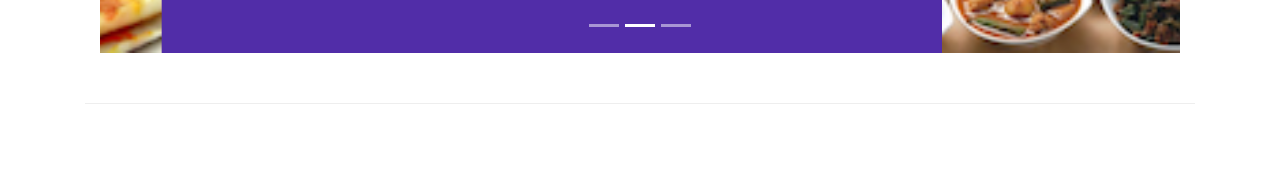
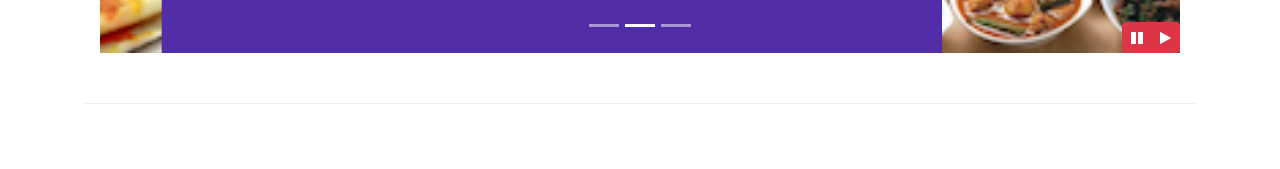
Before and after one commit to josecolli/confusion, a website: page index.html in a window 1280 px wide. Shown: the part 631-800 px from the top of the page. Drawn offline with nearby package versions, Linux system fonts and the light colour scheme.

Commit message:
Bootstrap JQuery added

```diff
--- a/css/styles.css
+++ b/css/styles.css
@@ -62,3 +62,10 @@ the min-height property has no effect.
                     left: 0;
                     min-height: 300px;
                     }
+
+                    #carouselButton {
+                        right:0px;
+                        position: absolute;
+                        bottom: 0px;
+                        z-index: 1;
+                        }
--- a/index.html
+++ b/index.html
@@ -304,6 +304,17 @@
                     </a>
                     <!--L/R Controls END-->
 
+                    <!--Carousel Control Buttons-->
+                    <div class="btn-group" id="carouselButton">
+                        <button class="btn btn-danger btn-sm" id="carousel-pause">
+                            <span class="fa fa-pause"></span>
+                        </button>
+                        <button class="btn btn-danger btn-sm" id="carousel-play">
+                            <span class="fa fa-play"></span>
+                        </button>
+                    </div>
+                    <!--Carousel Control Buttons END-->
+
 
                 </div>
             </div>
@@ -453,7 +464,18 @@
     <script src="node_modules/popper.js/dist/umd/popper.min.js"></script>
     <script src="node_modules/bootstrap/dist/js/bootstrap.min.js"></script>
 
-
+    <!--Activate Carousel Control Buttons-->
+    <script>
+        $(document).ready(function () {
+            $("#mycarousel").carousel({ interval: 2000 });
+            $("#carousel-pause").click(function () {
+                $("#mycarousel").carousel('pause');
+            });
+            $("#carousel-play").click(function () {
+                $("#mycarousel").carousel('cycle');
+            });
+        });
+    </script>
 
 </body>
 
```
